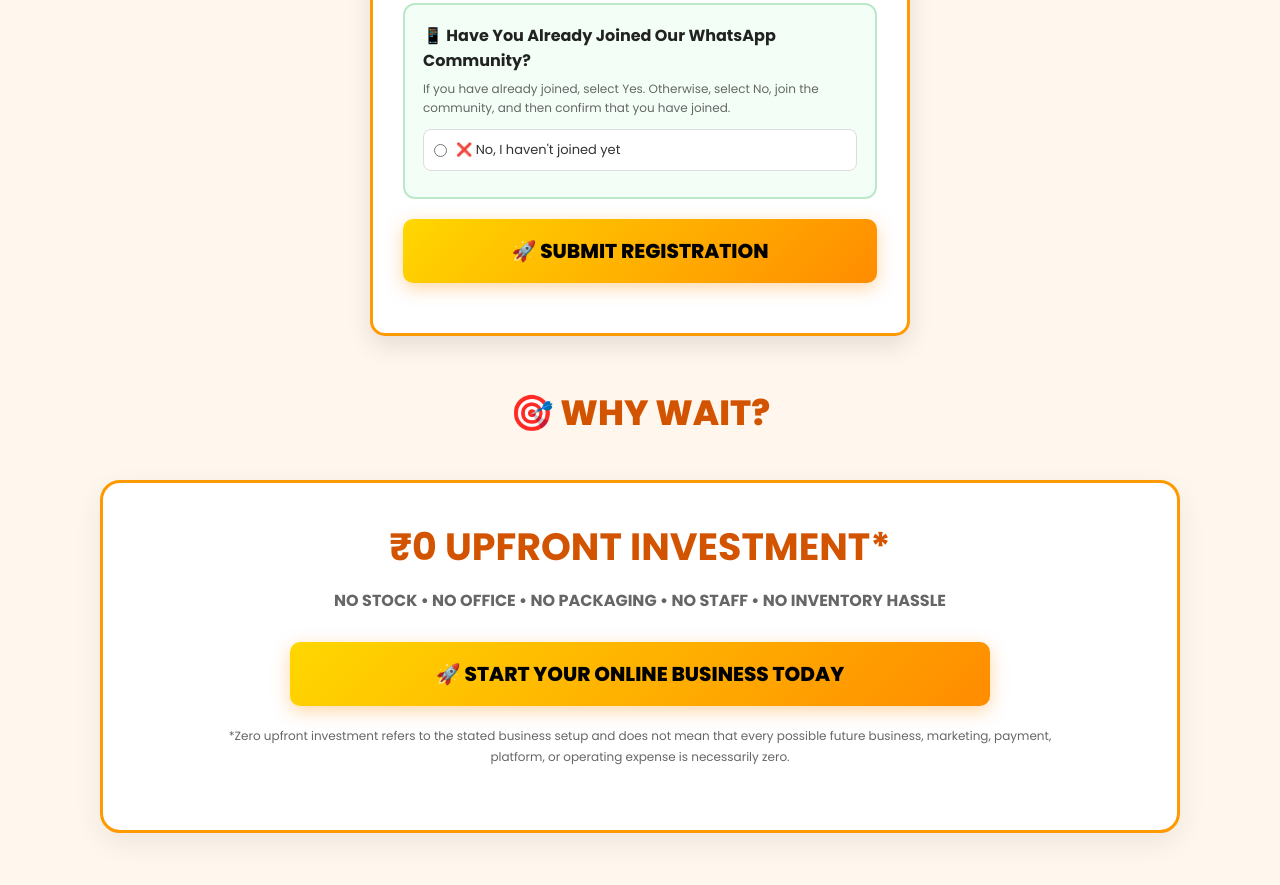
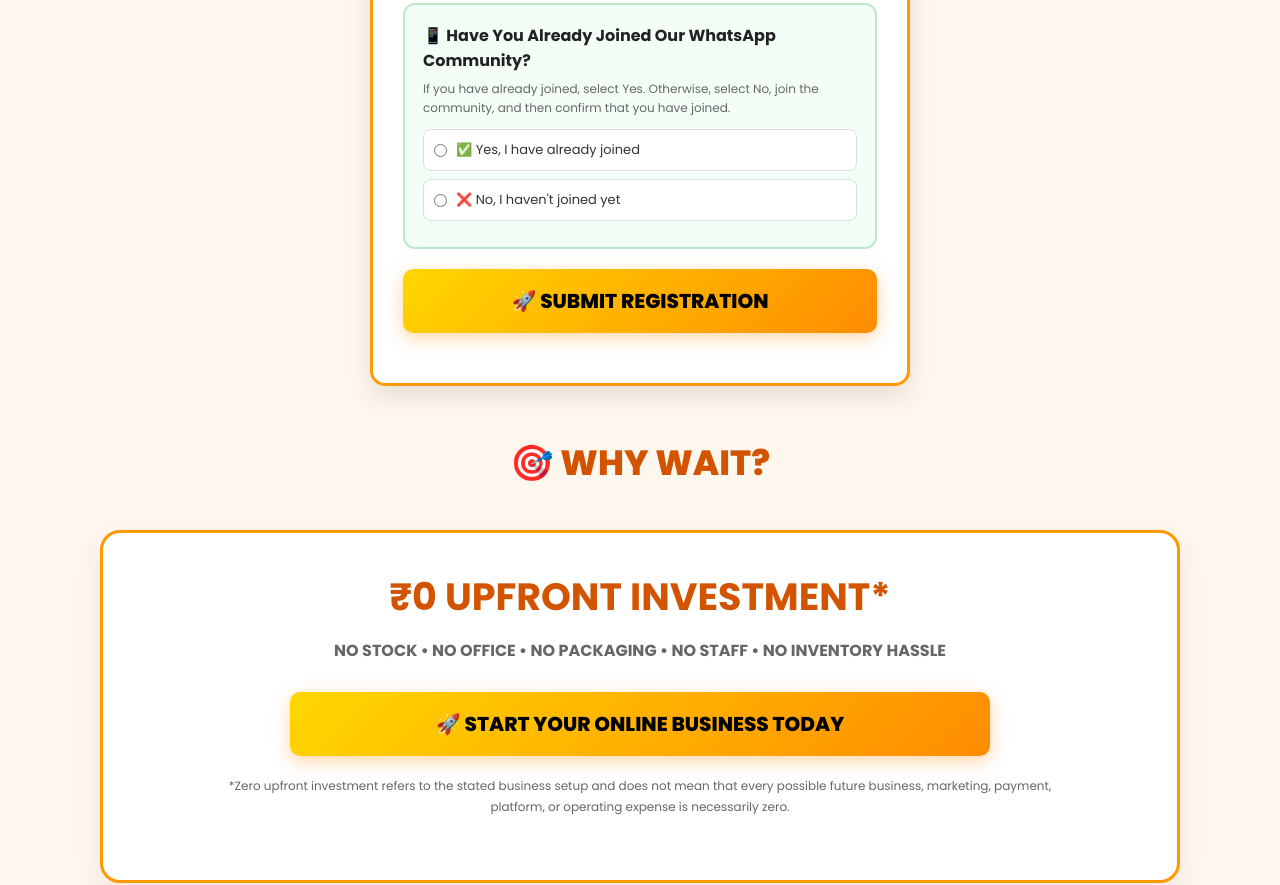
Before and after one commit to JaisGautam/ITECHDIGITALAI, a website: page index.html in a window 1280 px wide. Shown: the part 6031-6916 px from the top of the page. Drawn offline with Linux system fonts and the light colour scheme.

```diff
--- a/index.html
+++ b/index.html
@@ -569,10 +569,10 @@
 </p>
 
 
-<!-- <label class="community-option">
+<label class="community-option">
 <input type="radio" name="communityStatus" value="yes">
 ✅ Yes, I have already joined
-</label> -->
+</label>
 
 
 <label class="community-option">
```
